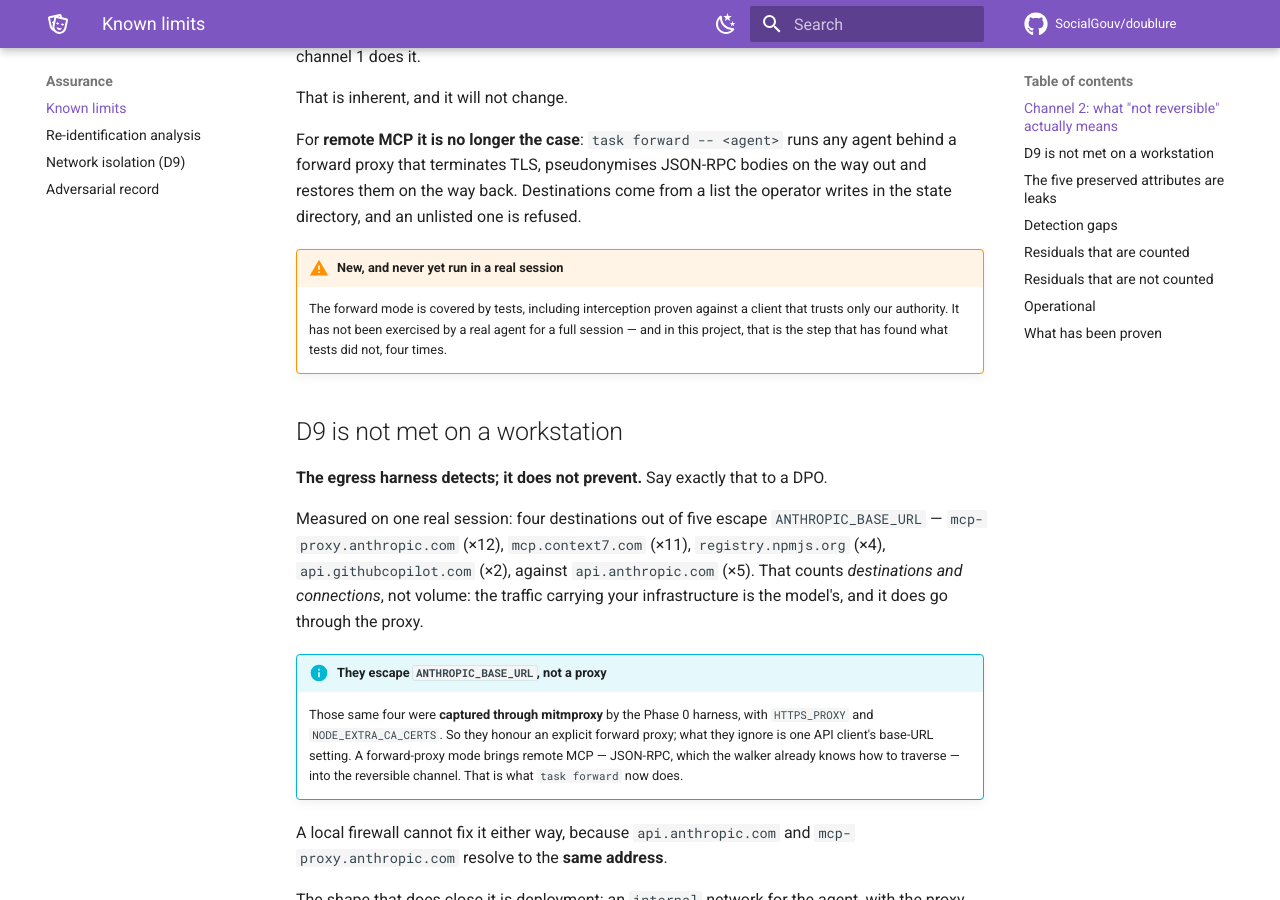
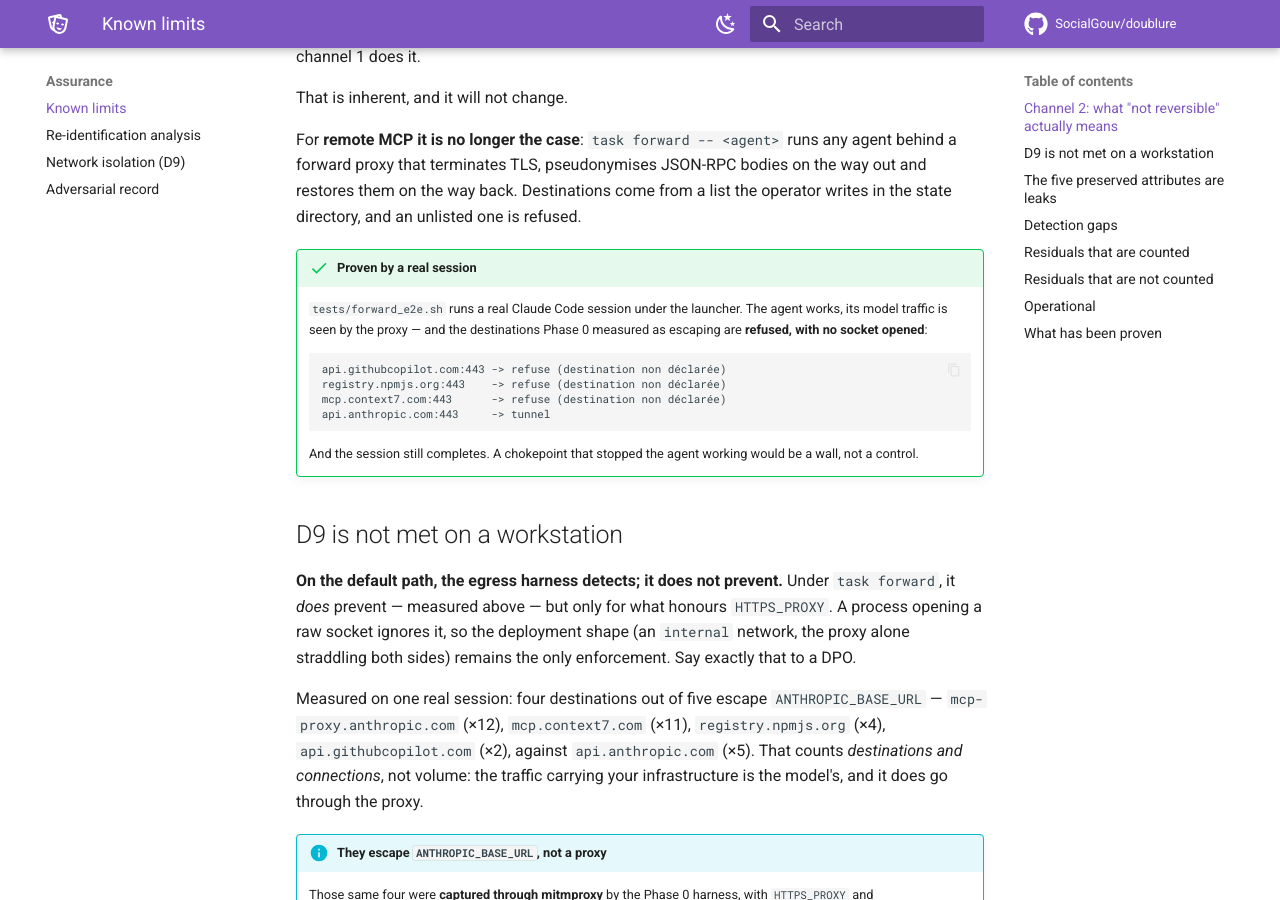
Before and after one commit to SocialGouv/doublure, an MkDocs documentation site: the page built from docs/limits.md, in a window 1280 px wide and 900 px high, scrolled down 638 px. Built offline with MkDocs 1.6.1 and Material for MkDocs 9.7.7, drawn with Linux system fonts in a browser that asks for light colours; comment, search, counter and statistics services are not loaded.

Commit message:
test(forward): a real session behind the forward proxy, and the chokepoint holds
The one mechanism nothing had exercised in use. Tests proved interception
against a client that trusts only our authority; they could not prove an agent
works underneath.

It does — and the run showed more than that. The destinations Phase 0 measured
as escaping `ANTHROPIC_BASE_URL` hit a refusal with no socket opened:

    api.githubcopilot.com:443 -> refuse (destination non déclarée)
    registry.npmjs.org:443    -> refuse
    mcp.context7.com:443      -> refuse
    api.anthropic.com:443     -> tunnel

and the session still completed. That is the difference between a chokepoint
and a wall, and it is asserted rather than noted: a run where no third party is
solicited says so instead of passing quietly.

The proof also checks that the model's own traffic went THROUGH the proxy —
without it, an agent ignoring HTTPS_PROXY would produce exactly the same
success.

The limits page stops saying the harness only detects: under `task forward` it
prevents, for whatever honours the proxy. A raw socket still ignores it, so the
deployment shape remains the only enforcement, and that sentence stays.

Co-Authored-By: Claude Opus 5 <noreply@anthropic.com>

````diff
--- a/Taskfile.yml
+++ b/Taskfile.yml
@@ -120,6 +120,7 @@ tasks:
       - task: proof:policy
       - task: proof:control
       - task: proof:phase4
+      - task: proof:forward
       - task: proof:phase3
 
   proof:policy:
@@ -131,6 +132,11 @@ tasks:
     desc: Go control service, socket and event stream
     cmds:
       - bash tests/control_e2e.sh
+
+  proof:forward:
+    desc: Real session BEHIND the forward proxy — third parties refused
+    cmds:
+      - bash tests/forward_e2e.sh
 
   proof:phase3:
     desc: Real session — no real value in the captured egress
--- a/docs/limits.md
+++ b/docs/limits.md
@@ -33,16 +33,30 @@ agent behind a forward proxy that terminates TLS, pseudonymises JSON-RPC bodies
 on the way out and restores them on the way back. Destinations come from a list
 the operator writes in the state directory, and an unlisted one is refused.
 
-!!! warning "New, and never yet run in a real session"
+!!! success "Proven by a real session"
 
-    The forward mode is covered by tests, including interception proven against
-    a client that trusts only our authority. It has not been exercised by a
-    real agent for a full session — and in this project, that is the step that
-    has found what tests did not, four times.
+    `tests/forward_e2e.sh` runs a real Claude Code session under the launcher.
+    The agent works, its model traffic is seen by the proxy — and the
+    destinations Phase 0 measured as escaping are **refused, with no socket
+    opened**:
+
+    ```
+    api.githubcopilot.com:443 -> refuse (destination non déclarée)
+    registry.npmjs.org:443    -> refuse (destination non déclarée)
+    mcp.context7.com:443      -> refuse (destination non déclarée)
+    api.anthropic.com:443     -> tunnel
+    ```
+
+    And the session still completes. A chokepoint that stopped the agent
+    working would be a wall, not a control.
 
 ## D9 is not met on a workstation
 
-**The egress harness detects; it does not prevent.** Say exactly that to a DPO.
+**On the default path, the egress harness detects; it does not prevent.** Under
+`task forward`, it *does* prevent — measured above — but only for what honours
+`HTTPS_PROXY`. A process opening a raw socket ignores it, so the deployment
+shape (an `internal` network, the proxy alone straddling both sides) remains
+the only enforcement. Say exactly that to a DPO.
 
 Measured on one real session: four destinations out of five escape
 `ANTHROPIC_BASE_URL` — `mcp-proxy.anthropic.com` (×12), `mcp.context7.com`
````
Also changed, not shown: 1 other file.
